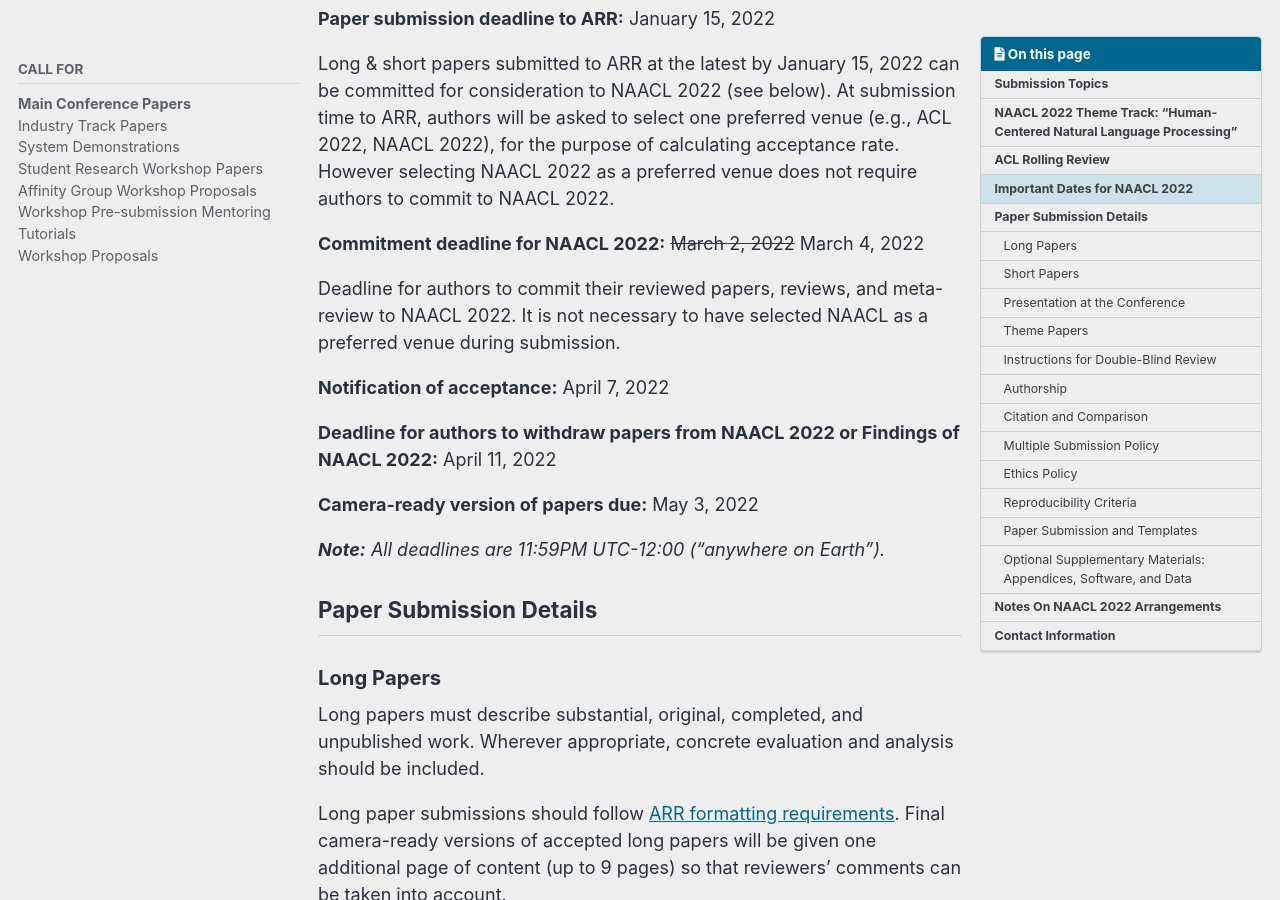
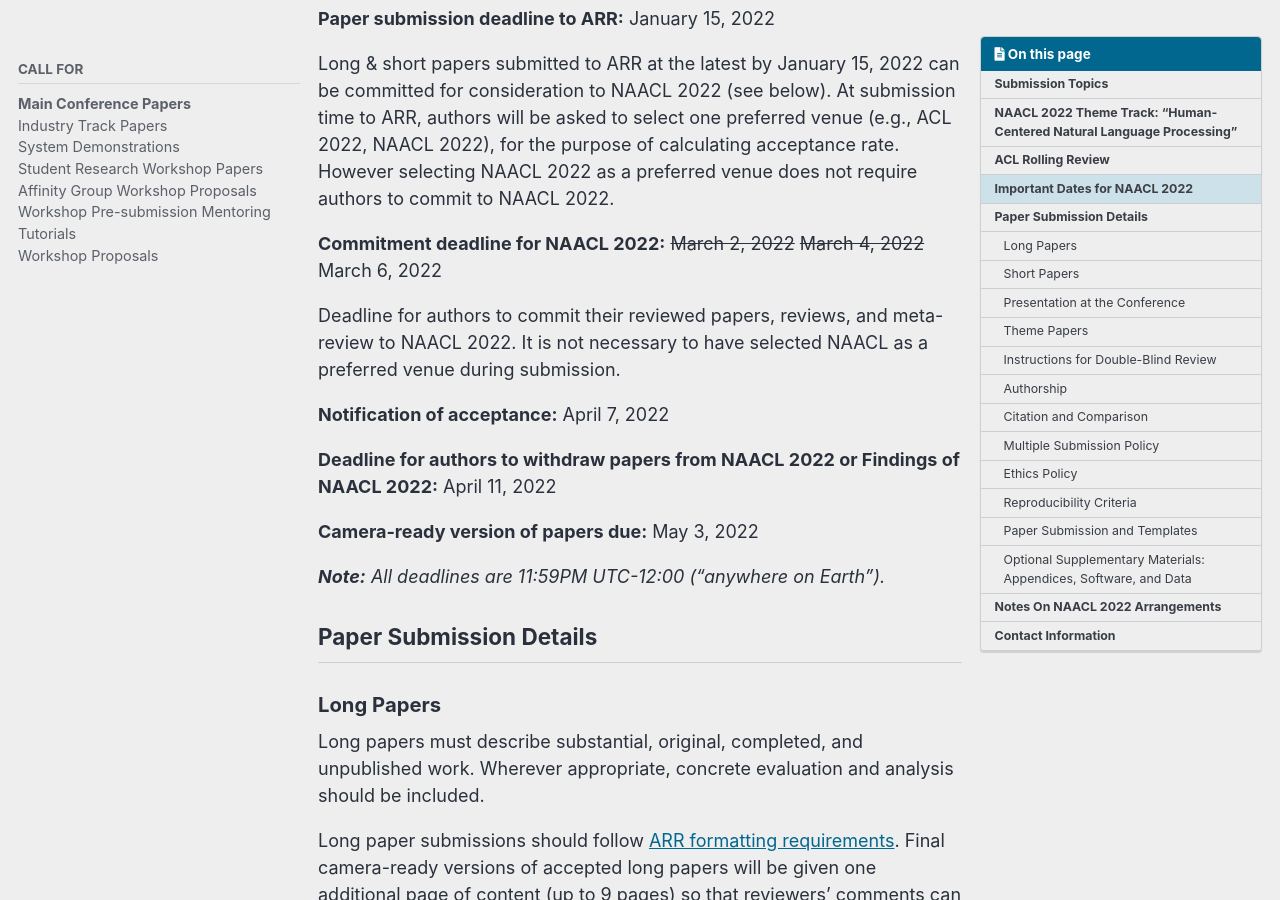
Before and after one commit to naacl-org/naacl-2022-website, a Jekyll site: the page built from _pages/calls/papers.md, in a window 1280 px wide and 900 px high, scrolled down 3215 px. Built offline with Jekyll 4.4.1, drawn with Linux system fonts in a browser that asks for light colours; cached includes are drawn as plain includes; comment, search, counter and statistics services are not loaded.

Commit message:
Updated commitment date

```diff
--- a/_pages/calls/papers.md
+++ b/_pages/calls/papers.md
@@ -77,7 +77,7 @@ ARR uses [Open Review](https://openreview.net/) as its platform. The reviewing p
 
 Long & short papers submitted to ARR at the latest by January 15, 2022 can be committed for consideration to NAACL 2022 (see below). At submission time to ARR, authors will be asked to select one preferred venue (e.g., ACL 2022, NAACL 2022), for the purpose of calculating acceptance rate. However selecting NAACL 2022 as a preferred venue does not require authors to commit to NAACL 2022.
 
-**Commitment deadline for NAACL 2022:** ~~March 2, 2022~~ March 4, 2022
+**Commitment deadline for NAACL 2022:** ~~March 2, 2022~~ ~~March 4, 2022~~ March 6, 2022
 
 Deadline for authors to commit their reviewed papers, reviews, and meta-review to NAACL 2022. It is not necessary to have selected NAACL as a preferred venue during submission.
 
```
